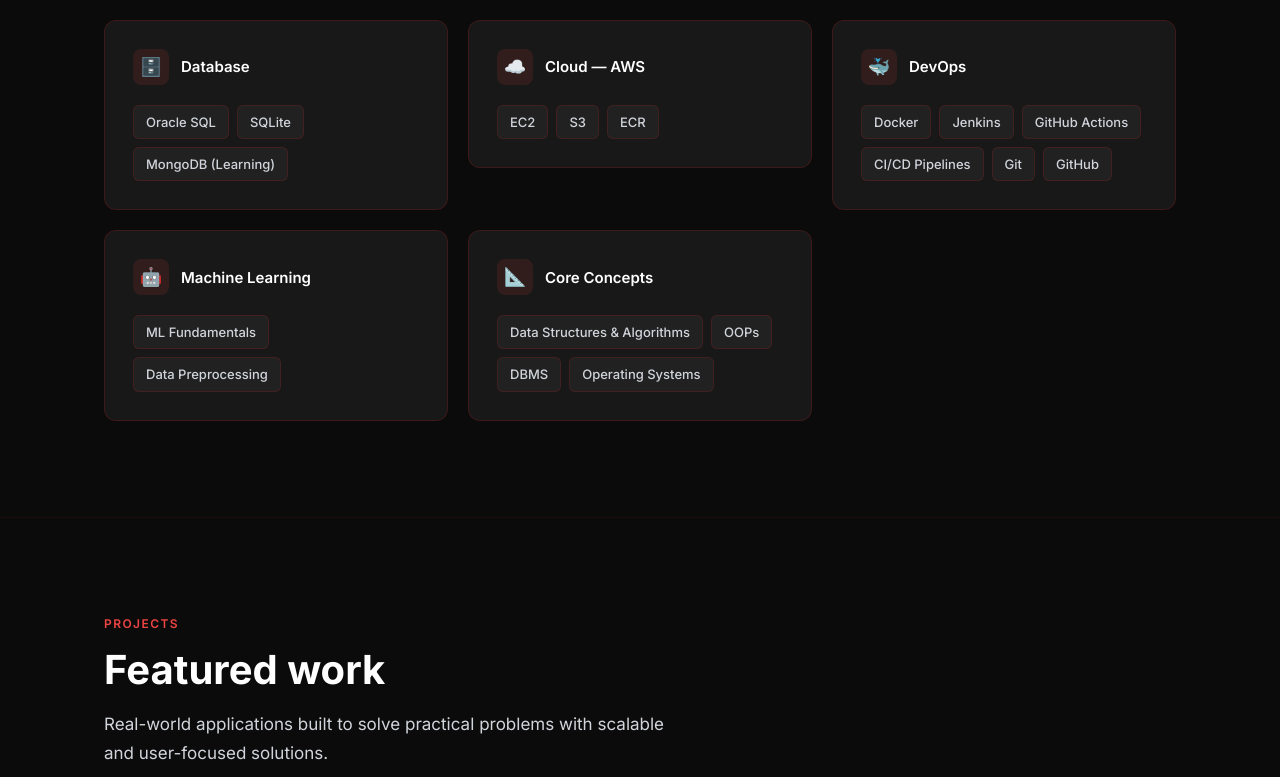
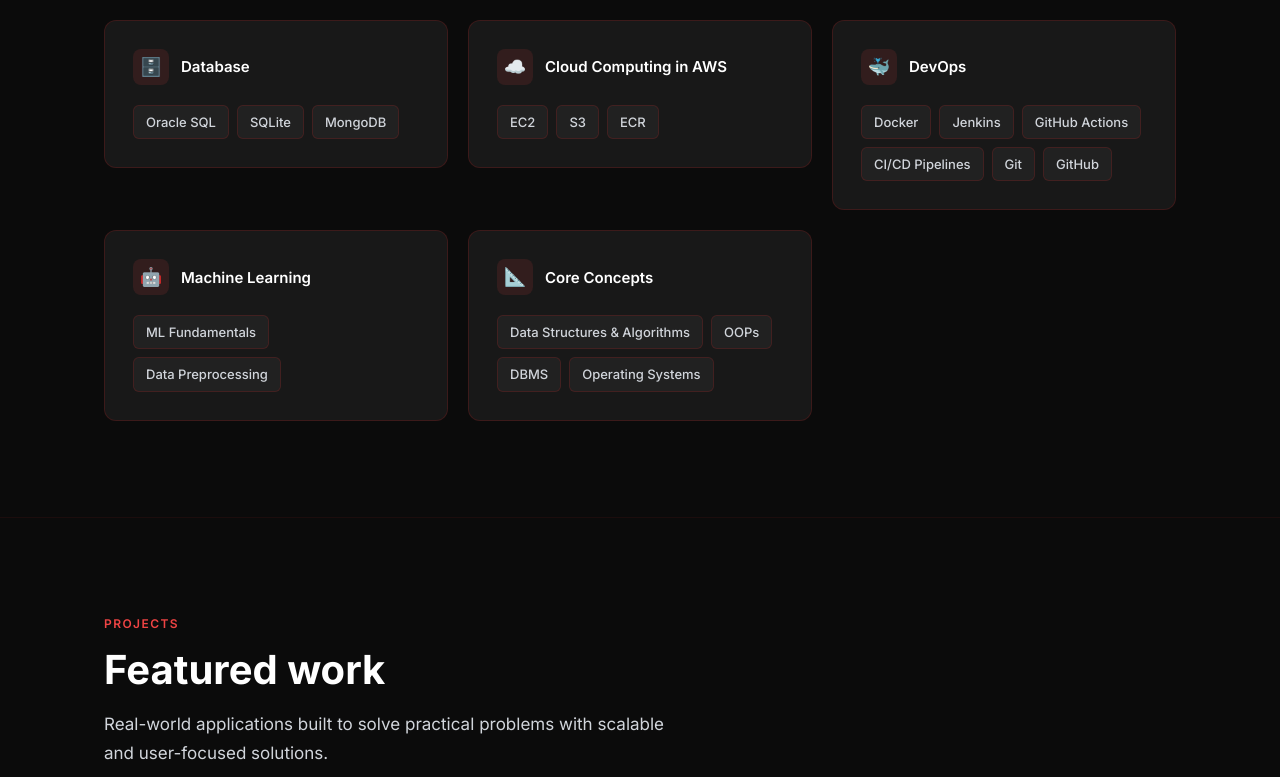
Before and after one commit to shriaigal/personal-portfolio, a React (Create React App) app: page / in a window 1280 px wide. Shown: the part 4343-5120 px from the top of the page. Built offline with nearby package versions, Linux system fonts and the light colour scheme.

Commit message:
Update portfolio

```diff
--- a/src/App.js
+++ b/src/App.js
@@ -860,8 +860,8 @@
   { icon: "💻", name: "Programming Languages", skills: ["Java", "Python", "JavaScript"] },
   { icon: "🎨", name: "Frontend", skills: ["HTML5", "CSS3", "JavaScript", "Responsive Design"] },
   { icon: "⚙️", name: "Backend", skills: ["Flask", "REST APIs", "Authentication", "Session Management"] },
-  { icon: "🗄️", name: "Database", skills: ["Oracle SQL", "SQLite", "MongoDB (Learning)"] },
-  { icon: "☁️", name: "Cloud — AWS", skills: ["EC2", "S3", "ECR"] },
+  { icon: "🗄️", name: "Database", skills: ["Oracle SQL", "SQLite", "MongoDB"] },
+  { icon: "☁️", name: "Cloud Computing in AWS", skills: ["EC2", "S3", "ECR"] },
   { icon: "🐳", name: "DevOps", skills: ["Docker", "Jenkins", "GitHub Actions", "CI/CD Pipelines", "Git", "GitHub"] },
   { icon: "🤖", name: "Machine Learning", skills: ["ML Fundamentals", "Data Preprocessing"] },
   { icon: "📐", name: "Core Concepts", skills: ["Data Structures & Algorithms", "OOPs", "DBMS", "Operating Systems"] },
@@ -1774,7 +1774,7 @@
                   <div className="learning-icon">{item.icon}</div>
                   <div>
                     <div className="learning-name">{item.name}</div>
-                    <div className="learning-status">{item.status}</div>
+                    {/* <div className="learning-status">{item.status}</div> */}
                   </div>
                 </div>
               </FadeIn>
```
